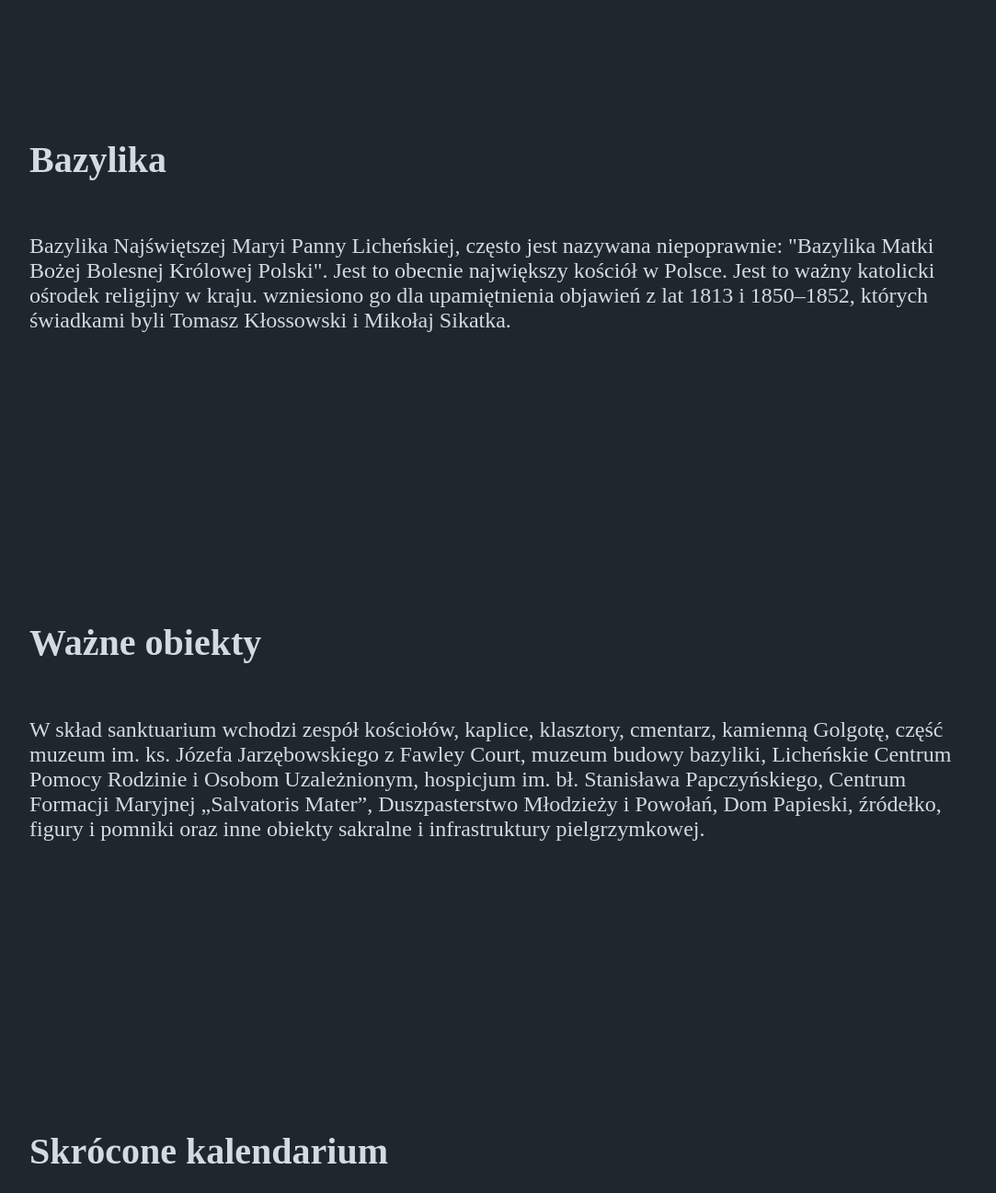
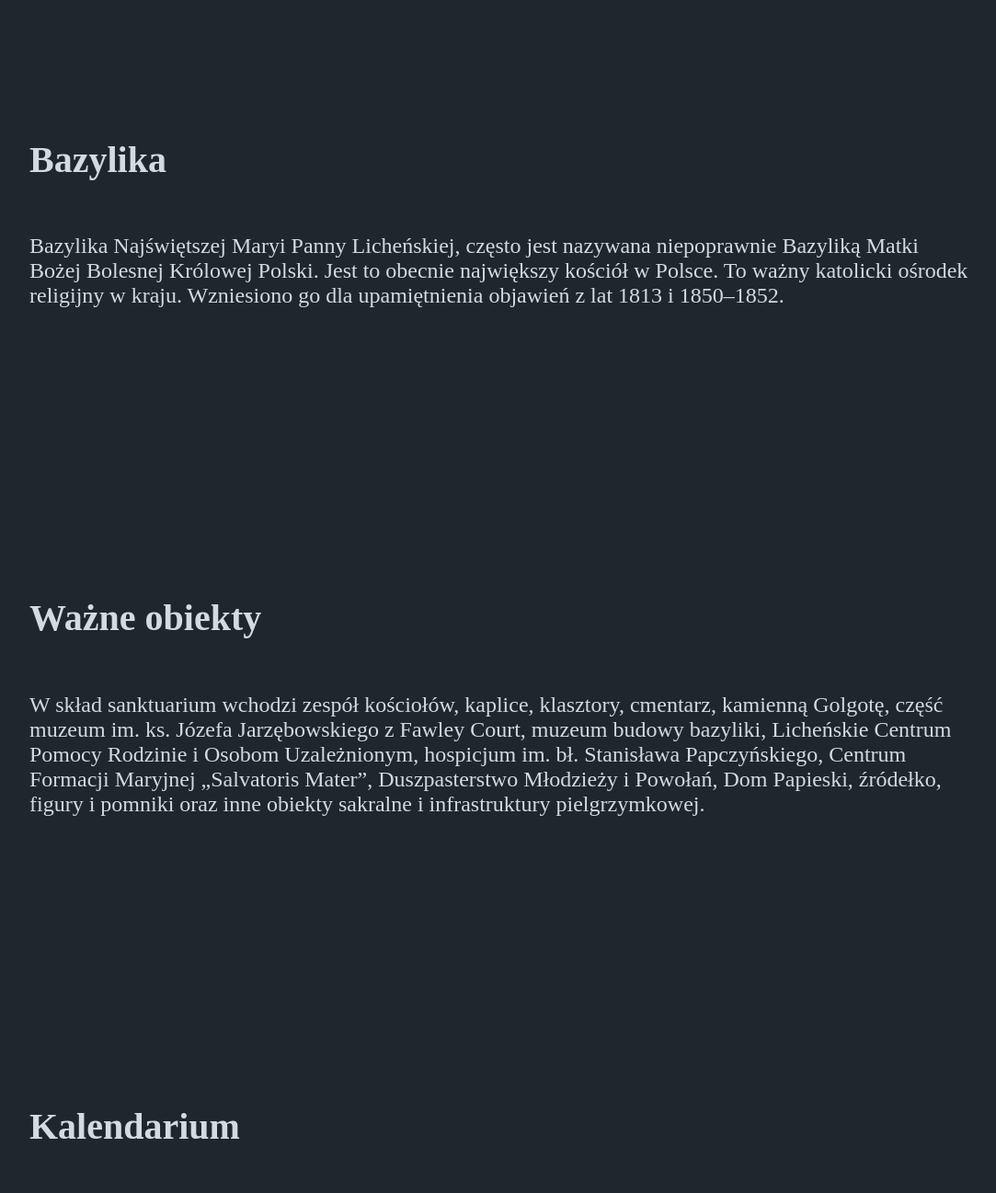
Before and after one commit to Maciejowski2006/sanktuarium-maryjne, a Gatsby site: page / in a window 1280 px wide. Shown: the part 1500-2797 px from the top of the page at 92% size, without its empty margins (96-1179 px from the left). Built offline with nearby package versions, Linux system fonts and the light colour scheme; Gatsby itself is replaced by a stand-in of ours.

Commit message:
Adjusted content

```diff
--- a/src/pages/index.tsx
+++ b/src/pages/index.tsx
@@ -14,7 +14,7 @@ const IndexPage = () => {
                             Ośrodek kultu maryjnego o znaczeniu ogólnopolskim i międzynarodowym, jest położony w Licheniu Starym. Sanktuarium leży na terenie parafii św. Doroty, w diecezji włocławskiej.
                         </p>
                         <p>
-                            Za początek sanktuarium odpowiadają objawnienia marjne w pierwszej połowie XIX wieku, którymi świadkami byli Tomasz Kłossowski i Mikołaj Sikatka.
+                            Za początek sanktuarium odpowiadają objawnienia marjne z pierwszej połowy XIX wieku, którymi świadkami byli Tomasz Kłossowski i Mikołaj Sikatka.
                         </p>
                         <p>
                             Sanktuarium związane jest z objawieniami maryjnymi i uznawane jest za cudowny obraz Matki Boskiej Licheńskiej. Głównym kościołem sanktuarium jest obecnie bazylika Najświętszej Maryi Panny Licheńskiej w Licheniu Starym.
@@ -35,7 +35,7 @@ const IndexPage = () => {
                     </Slide>
                     <Slide title={"Bazylika"}>
                         <p>
-                            Bazylika Najświętszej Maryi Panny Licheńskiej, często jest nazywana niepoprawnie: "Bazylika Matki Bożej Bolesnej Królowej Polski". Jest to obecnie największy kościół w Polsce. Jest to ważny katolicki ośrodek religijny w kraju. wzniesiono go dla upamiętnienia objawień z lat 1813 i 1850–1852, których świadkami byli Tomasz Kłossowski i Mikołaj Sikatka.
+                            Bazylika Najświętszej Maryi Panny Licheńskiej, często jest nazywana niepoprawnie Bazyliką Matki Bożej Bolesnej Królowej Polski. Jest to obecnie największy kościół w Polsce. To ważny katolicki ośrodek religijny w kraju. Wzniesiono go dla upamiętnienia objawień z lat 1813 i 1850–1852.
                         </p>
                     </Slide>
                     <Slide title={"Ważne obiekty"}>
@@ -43,7 +43,7 @@ const IndexPage = () => {
                             W skład sanktuarium wchodzi zespół kościołów, kaplice, klasztory, cmentarz, kamienną Golgotę, część muzeum im. ks. Józefa Jarzębowskiego z Fawley Court, muzeum budowy bazyliki, Licheńskie Centrum Pomocy Rodzinie i Osobom Uzależnionym, hospicjum im. bł. Stanisława Papczyńskiego, Centrum Formacji Maryjnej „Salvatoris Mater”, Duszpasterstwo Młodzieży i Powołań, Dom Papieski, źródełko, figury i pomniki oraz inne obiekty sakralne i infrastruktury pielgrzymkowej.
                         </p>
                     </Slide>
-                    <Slide title={" Skrócone kalendarium"}>
+                    <Slide title={"Kalendarium"}>
                         <ul>
                             <li>1151 r. - Pierwsza historyczna wzmianka dotycząca Lichenia - Piotr Dunin postawił wtedy granitowy krzyż w połowie drogi między Grąblinem a Licheniem, czym zaznaczył szlak z Kalisza do Kruszwicy. Krzyż stoi obecnie w kapliczce w centrum wsi.</li>
                             <li>1232 r. - Pierwsze wzmianki o kapelanach licheńskich.</li>
```
